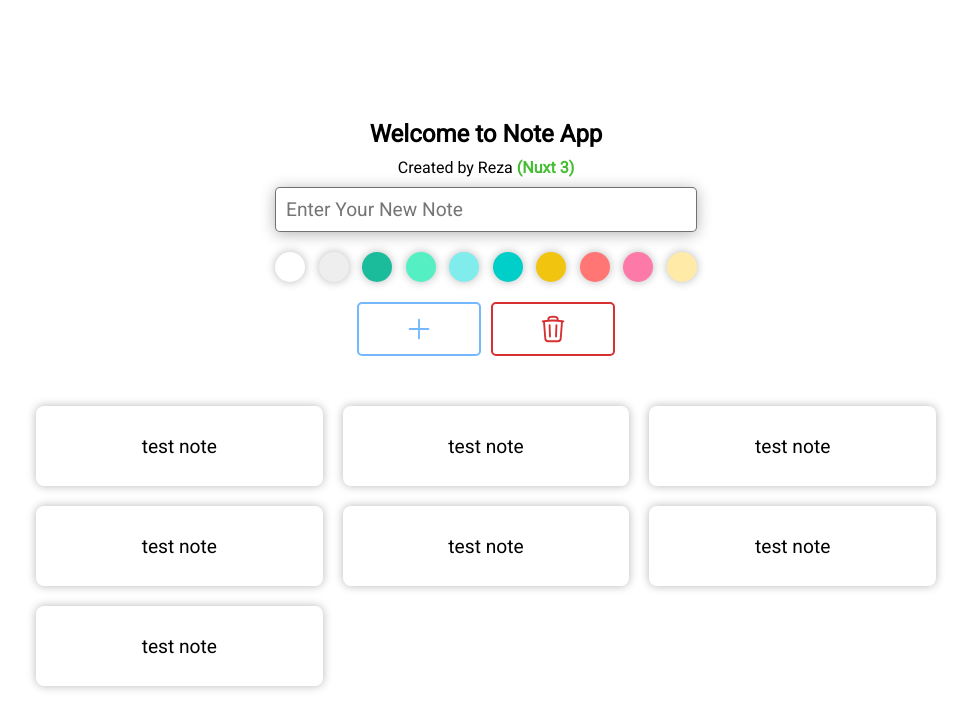
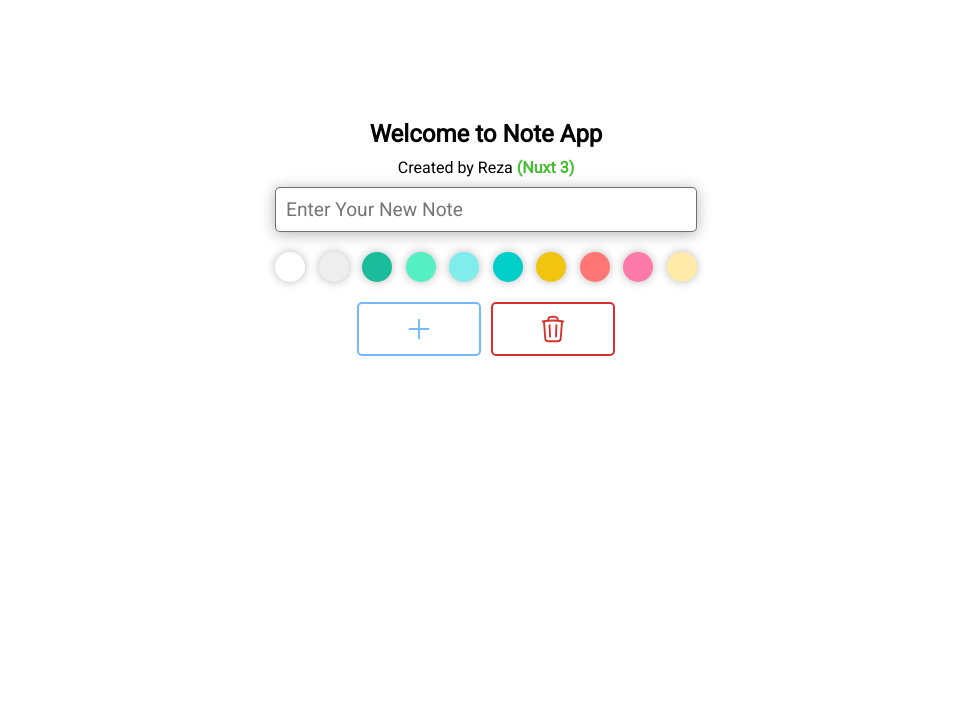
Before and after one commit to Reza-Golnari/Note-App, a Nuxt app: page / in a window 1280 px wide. Shown: the top 728 px of the page, without its empty margins (154-1125 px from the left). Built offline with nearby package versions, Linux system fonts and the light colour scheme.

Commit message:
handling note list

```diff
--- a/app.vue
+++ b/app.vue
@@ -66,6 +66,7 @@
         <button
           class="container__add-note-box__btn-container__btn container__add-note-box__btn-container__add-btn"
           ref="addNoteBtn"
+          @click="addNote"
         >
           <svg
             xmlns="http://www.w3.org/2000/svg"
@@ -104,26 +105,14 @@
       </div>
     </section>
     <section class="container__note-container">
-      <div class="container__note-container__note-card">
-        <p class="container__note-container__note-card__text">test note</p>
-      </div>
-      <div class="container__note-container__note-card">
-        <p class="container__note-container__note-card__text">test note</p>
-      </div>
-      <div class="container__note-container__note-card">
-        <p class="container__note-container__note-card__text">test note</p>
-      </div>
-      <div class="container__note-container__note-card">
-        <p class="container__note-container__note-card__text">test note</p>
-      </div>
-      <div class="container__note-container__note-card">
-        <p class="container__note-container__note-card__text">test note</p>
-      </div>
-      <div class="container__note-container__note-card">
-        <p class="container__note-container__note-card__text">test note</p>
-      </div>
-      <div class="container__note-container__note-card">
-        <p class="container__note-container__note-card__text">test note</p>
+      <div
+        class="container__note-container__note-card"
+        v-for="note in noteArray"
+        :style="'background-color:' + note.bg"
+      >
+        <p class="container__note-container__note-card__text">
+          {{ note.text }}
+        </p>
       </div>
     </section>
   </div>
@@ -132,11 +121,33 @@
 <script setup>
 let noteText = ref("");
 let noteBg = ref("#fff");
+let noteArray = ref([]);
 const noteInput = ref(null);
 const addNoteBtn = ref(null);
 const deleteNoteBtn = ref(null);
 
+function addNote() {
+  noteArray.value.push({
+    text: noteText.value,
+    bg: noteBg.value,
+  });
+  updateLocalStorage();
+  reset();
+}
+
+function reset() {
+  noteText.value = "";
+  noteBg.value = "#fff";
+}
+
+function updateLocalStorage() {
+  localStorage.setItem("notesList", JSON.stringify(noteArray.value));
+}
+
 onMounted(() => {
+  noteArray.value = JSON.parse(localStorage.getItem("notesList")) || [];
+  console.log(noteArray.value);
+  console.log(localStorage.getItem("notesList"));
   // noteInput.value.focus();
   const colorList = document.querySelectorAll(
     ".container__add-note-box__color-container__color"
@@ -147,10 +158,7 @@
     });
   });
 
-  deleteNoteBtn.value.addEventListener("click", () => {
-    noteText.value = "";
-    noteBg.value = "#fff";
-  });
+  deleteNoteBtn.value.addEventListener("click", () => reset());
 });
 </script>
 
@@ -220,6 +228,7 @@
   padding: 10px;
   border-radius: 8px;
   cursor: pointer;
+  border: 1px solid #00000062;
 }
 
 .container__note-container__note-card__text {
--- a/composables/states.ts
+++ /dev/null
@@ -1,4 +0,0 @@
-// export const useCounter = () => useState<number>("counter", () => 0);
-// export const useColor = () => useState<string>("color", () => "pink");
-
-// export const useName = () => useState<string>("name", () => "Reza");
--- a/nuxt.config.ts
+++ b/nuxt.config.ts
@@ -2,4 +2,5 @@
 export default defineNuxtConfig({
   devtools: { enabled: true },
   css: ["~/assets/css/main.css"],
+  modules: ["@vueuse/nuxt"],
 });
--- a/package.json
+++ b/package.json
@@ -11,6 +11,8 @@
   },
   "devDependencies": {
     "@nuxt/devtools": "latest",
+    "@vueuse/core": "^10.5.0",
+    "@vueuse/nuxt": "^10.5.0",
     "nuxt": "^3.7.4",
     "vue": "^3.3.4",
     "vue-router": "^4.2.5"
```
Also changed, not shown: 1 other file (tests, documents, lock files or other folders).
